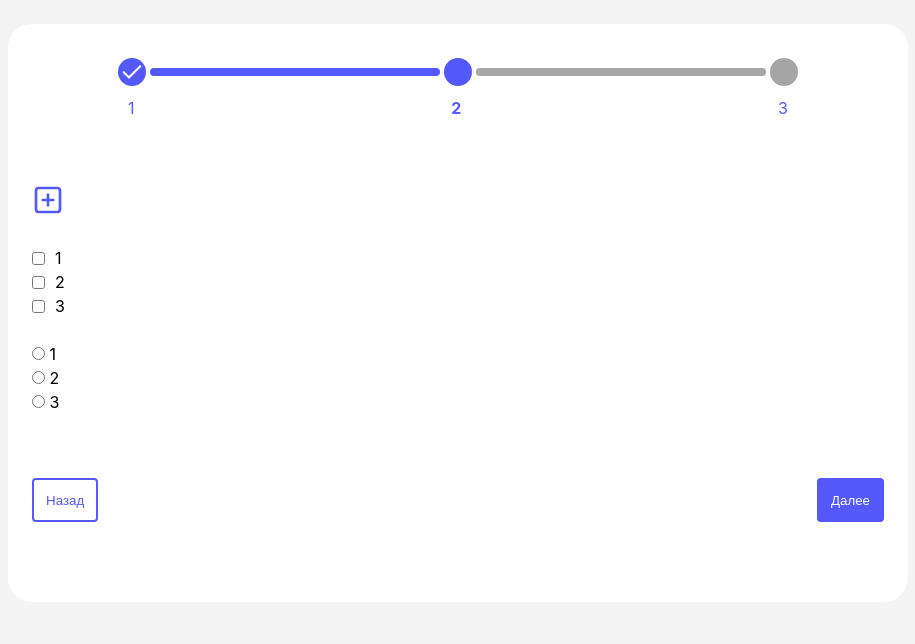
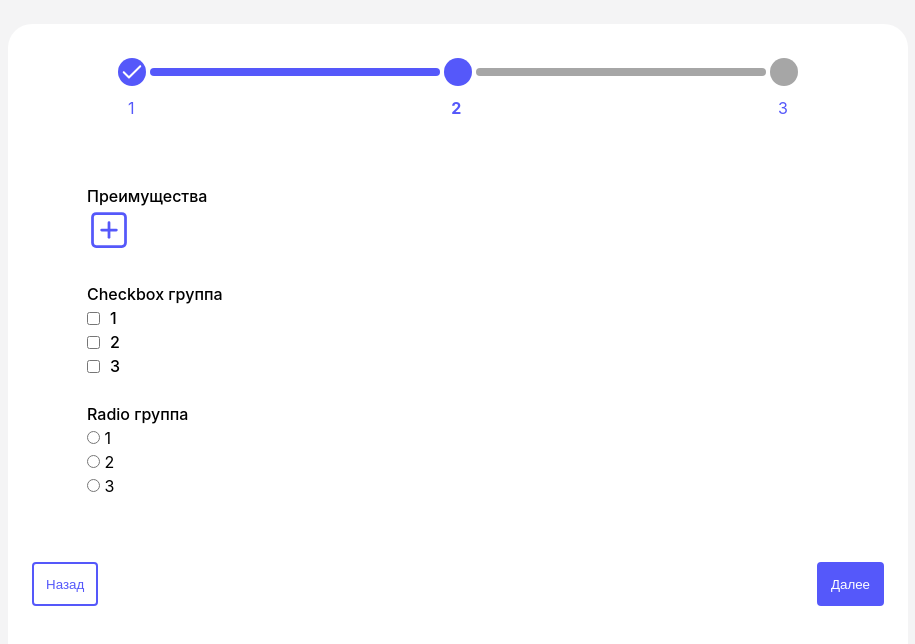
Before and after one commit to KillReal63/RegForm, a React (Vite) app: page /advantages in a window 1280 px wide. Shown: the top 644 px of the page, without its empty margins (182-1097 px from the left). Built offline with nearby package versions, Linux system fonts and the light colour scheme.

Commit message:
create schema for adv page

```diff
--- a/src/Components/Pages/Checkbox/Checkbox.tsx
+++ b/src/Components/Pages/Checkbox/Checkbox.tsx
@@ -10,7 +10,7 @@ type Props = {
 const Checkbox: FC<Props> = ({ options, control }) => {
   const { field } = useController({
     control,
-    name: 'controlled',
+    name: 'checkboxGroup',
   });
 
   const [value, setValue] = useState(field.value || []);
@@ -18,7 +18,7 @@ const Checkbox: FC<Props> = ({ options, control }) => {
   return (
     <div className={styles.wrapper}>
       {options.map((option, index) => (
-        <div style={{ display: 'flex', alignItems: 'center' }}>
+        <div style={{ display: 'flex', alignItems: 'center' }} key={index}>
           <input
             onChange={(e) => {
               const valueCopy = [...value];
@@ -33,7 +33,7 @@ const Checkbox: FC<Props> = ({ options, control }) => {
             checked={value.includes(option)}
             value={option}
           />
-          <label style={{ marginLeft: 10 }} key={index}>
+          <label style={{ marginLeft: 10 }}>
             {option}
           </label>
         </div>
--- a/src/Components/Pages/FieldArray/FieldArray.tsx
+++ b/src/Components/Pages/FieldArray/FieldArray.tsx
@@ -57,6 +57,8 @@ const FieldArray = ({ control }: { control: Control }) => {
           background: 'none',
           border: 'none',
           cursor: 'pointer',
+          width: 44,
+          height: 44,
         }}
         type='button'
         onClick={() =>
@@ -68,14 +70,14 @@ const FieldArray = ({ control }: { control: Control }) => {
         <svg
           xmlns='http://www.w3.org/2000/svg'
           viewBox='0 0 24 24'
-          width='32'
-          height='32'
+          width='44'
+          height='44'
           className='main-grid-item-icon'
           fill='none'
           stroke='#5558FA'
           strokeLinecap='round'
           strokeLinejoin='round'
-          strokeWidth='2'
+          strokeWidth='1.5'
         >
           <rect height='18' rx='2' ry='2' width='18' x='3' y='3' />
           <line x1='12' x2='12' y1='8' y2='16' />
--- a/src/pages/Advantages/Advantages.module.css
+++ b/src/pages/Advantages/Advantages.module.css
@@ -14,7 +14,7 @@
   flex-direction: column;
   width: 100%;
   gap: 24px;
-  margin: 64px 0;
+  margin: 64px 0 64px 110px;
 }
 
 .footer {
--- a/src/pages/Advantages/Advantages.tsx
+++ b/src/pages/Advantages/Advantages.tsx
@@ -5,14 +5,44 @@ import Checkbox from '../../Components/Pages/Checkbox/Checkbox';
 import FieldArray from '../../Components/Pages/FieldArray/FieldArray';
 import { useForm } from 'react-hook-form';
 import { useNavigate } from 'react-router-dom';
+import * as yup from 'yup';
+import { yupResolver } from '@hookform/resolvers/yup';
+
+type Data = {
+  radioGroup?: number;
+  checkboxGroup?: number[];
+  fieldArray?: {
+    adv?: string;
+  }[];
+};
+
+const schema = yup
+  .object({
+    radioGroup: yup.number().required('Выберите один элем.'),
+    checkboxGroup: yup
+      .array()
+      .of(yup.number())
+      .required('Выберите один или несколько элем.'),
+    fieldArray: yup
+      .array()
+      .of(
+        yup.object({
+          adv: yup.string().required('Введите значение преимущества'),
+        }),
+      )
+      .required('Введите значение преимущества'),
+  })
+  .required();
 
 const Advantages = () => {
-  const { control, handleSubmit } = useForm();
+  const { control, handleSubmit, register } = useForm({
+    resolver: yupResolver(schema),
+  });
 
   const navigate = useNavigate();
 
-  const onSubmit = (data: unknown) => {
-    console.log(data, 'data');
+  const onSubmit = (data) => {
+    console.log(data);
     navigate('/about');
   };
 
@@ -24,19 +54,43 @@ const Advantages = () => {
     <div className={styles.main}>
       <FormStepper variant='secondary' />
       <form className={styles.form}>
-        <FieldArray control={control} />
-        <Checkbox options={[1, 2, 3]} control={control} />
+        <label style={{ fontWeight: 500 }}>
+          Преимущества
+          <FieldArray control={control} />
+        </label>
+        <label style={{ fontWeight: 500 }}>
+          Checkbox группа
+          <Checkbox options={[1, 2, 3]} control={control} />
+        </label>
+
         <div className={styles.radio}>
+          <p style={{ fontWeight: 500 }}>Radio группа</p>
           <label>
-            <input type='radio' value='1' /> 1
+            <input
+              {...register('radioGroup')}
+              type='radio'
+              value={1}
+              name='radioGroup'
+            />{' '}
+            1
           </label>
-
           <label>
-            <input type='radio' value='2' /> 2
+            <input
+              {...register('radioGroup')}
+              type='radio'
+              value={2}
+              name='radioGroup'
+            />{' '}
+            2
           </label>
-
           <label>
-            <input type='radio' value='3' /> 3
+            <input
+              {...register('radioGroup')}
+              type='radio'
+              value={3}
+              name='radioGroup'
+            />{' '}
+            3
           </label>
         </div>
       </form>
--- a/src/pages/Profile/Profile.module.css
+++ b/src/pages/Profile/Profile.module.css
@@ -14,7 +14,7 @@
   flex-direction: column;
   width: 100%;
   gap: 24px;
-  margin: 64px 0;
+  margin: 64px 0 64px 110px;
 }
 
 .input {
--- a/src/pages/Profile/Profile.tsx
+++ b/src/pages/Profile/Profile.tsx
@@ -51,8 +51,6 @@ const Profile = () => {
   } = useForm({
     resolver: yupResolver(schema),
   });
-
-  console.log(errors, 'errors');
 
   const onSubmit: SubmitHandler<Data> = (data) => {
     console.log(data, 'data');
```
Also changed, not shown: 1 other file (tests, documents, lock files or other folders).
